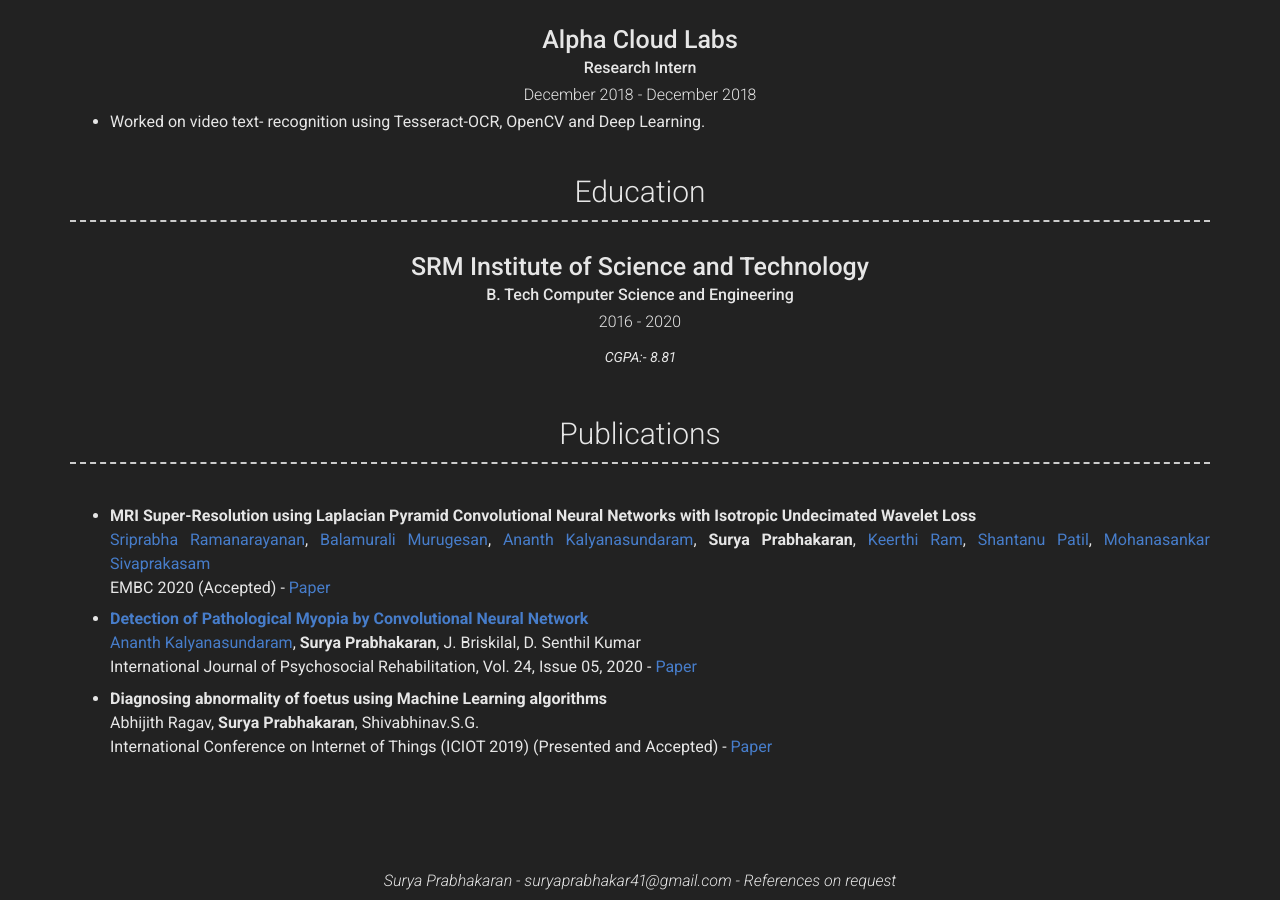
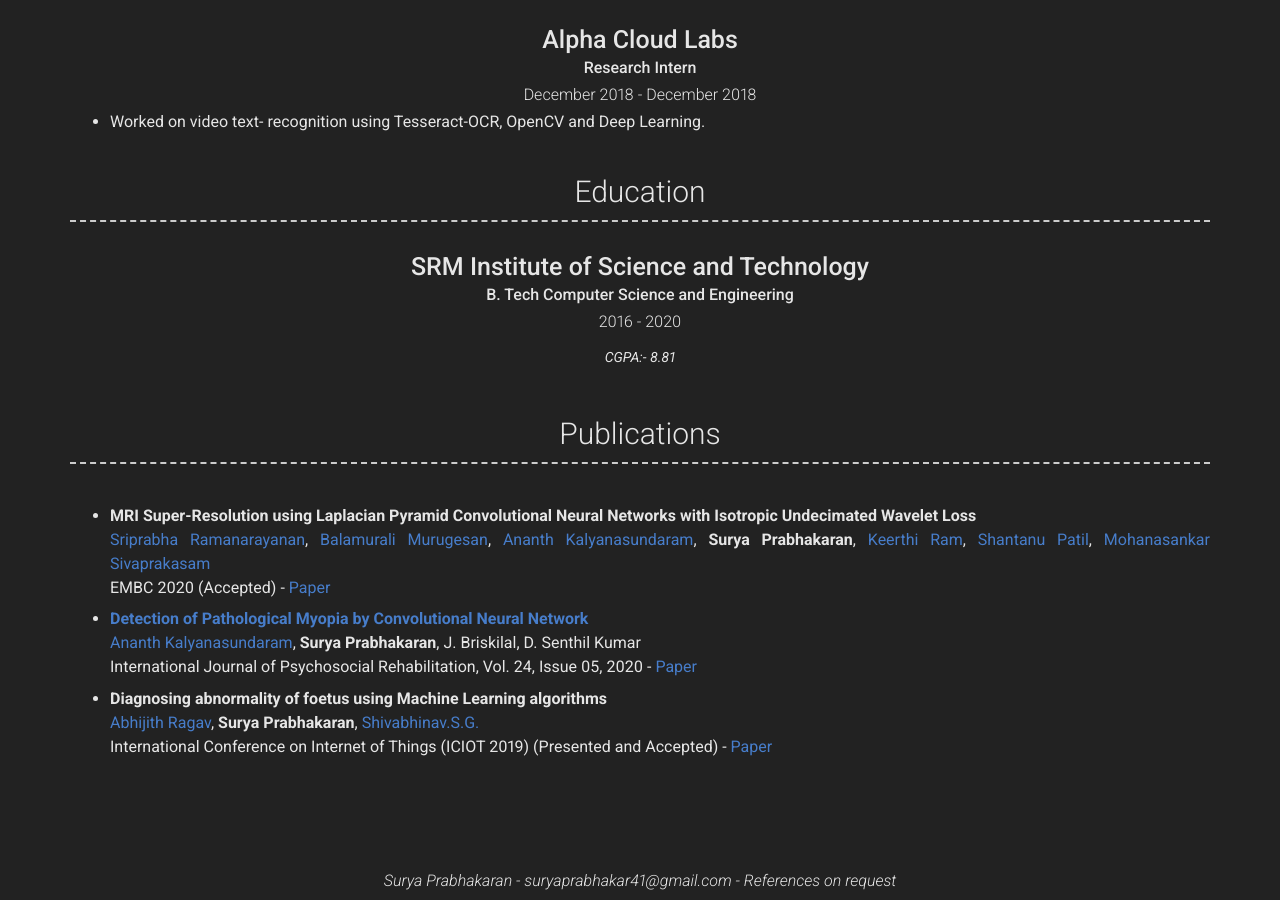
Before and after one commit to suryaprabhakar414/surya.io.resume, a Jekyll site: the page built from index.md, in a window 1280 px wide and 900 px high, scrolled down 1792 px. Built offline with Jekyll 4.4.1, drawn with Linux system fonts in a browser that asks for light colours; nearby versions of some CDN libraries; part of the change alters nothing that is shown.

```diff
--- a/_config.yml
+++ b/_config.yml
@@ -59,7 +59,7 @@ more_content: > # this means to ignore newlines until the next config item.
      International Journal of Psychosocial Rehabilitation, Vol. 24, Issue 05, 2020 - [Paper](https://drive.google.com/file/d/1chQh3YOn7Q3v8qHhjXBnK8ME8ZhtFom8/view?usp=sharing)
 
    - **Diagnosing abnormality of foetus using Machine Learning algorithms**
-     Abhijith Ragav, **Surya Prabhakaran**, Shivabhinav.S.G.
+     [Abhijith Ragav](https://www.linkedin.com/in/abhijithragav/), **Surya Prabhakaran**, [Shivabhinav.S.G.](https://www.linkedin.com/in/shivabhinav-sg-b1048513b/)
      International Conference on Internet of Things (ICIOT 2019) (Presented and Accepted) - [Paper](https://drive.google.com/file/d/1VN8IeSKZl-8UIR4hrpN9eeJ2GX0xFxlk/view?usp=sharing)
 
 
```
